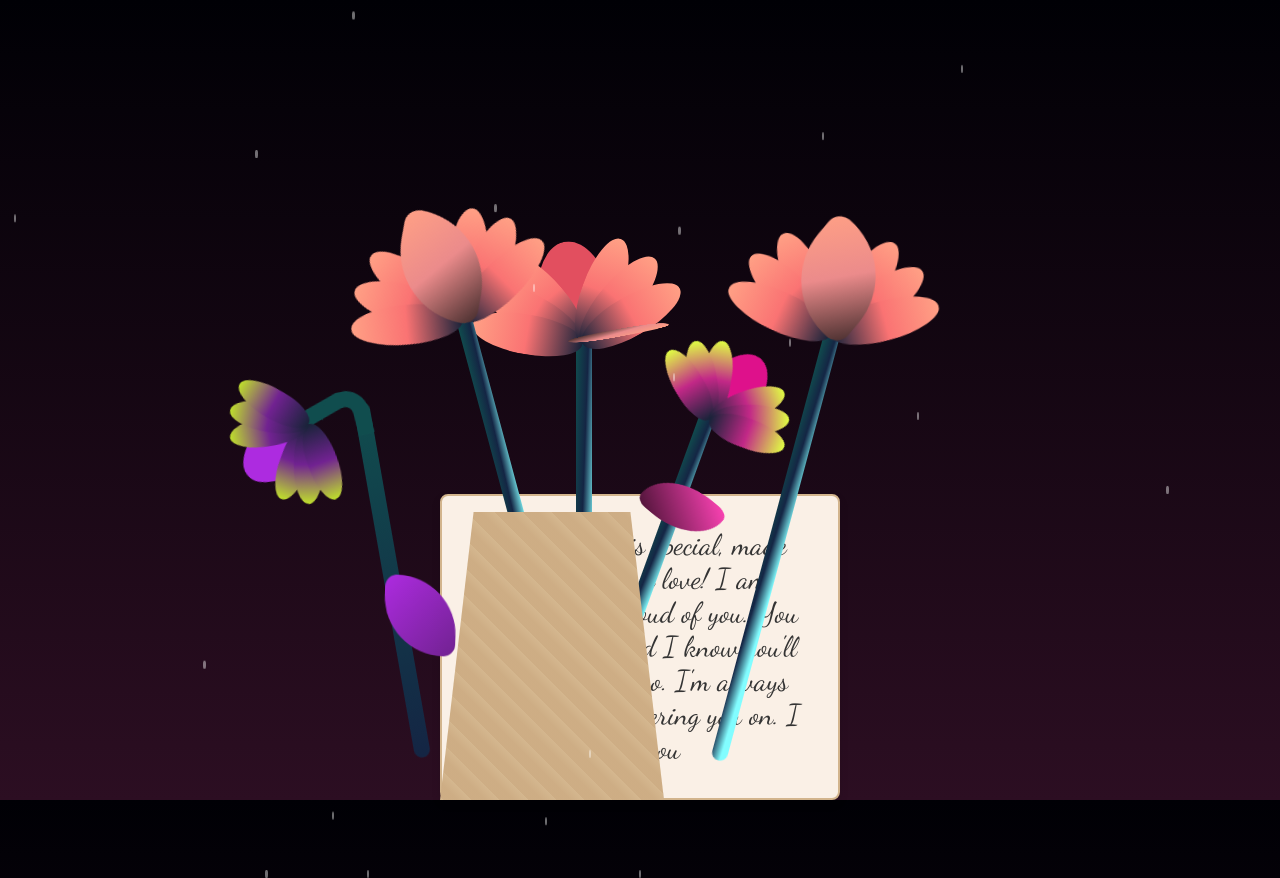
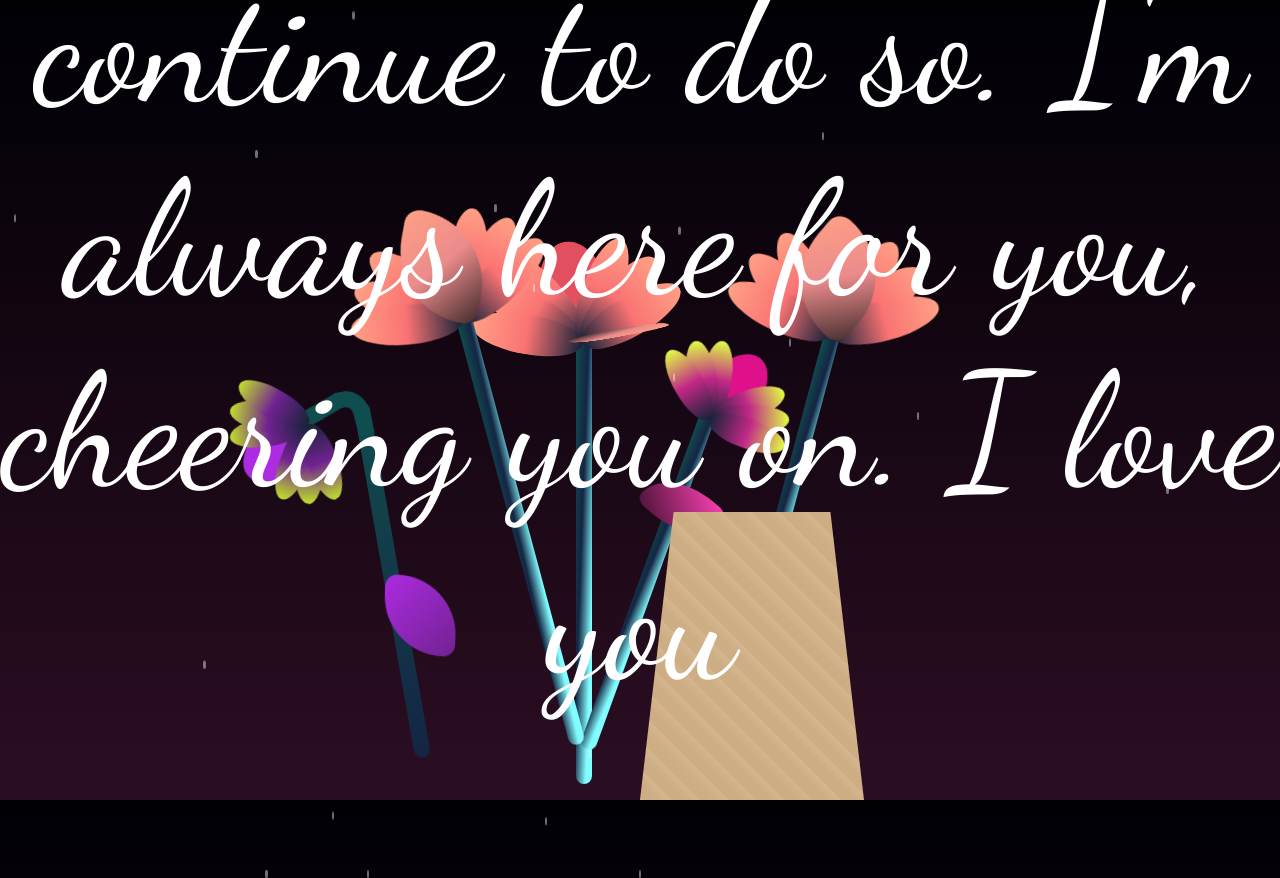
Before and after one commit to Cloudzisbot/congratsv2, a plain HTML site: page index.html in a window 1280 px wide. Drawn offline with nearby package versions, Linux system fonts and the light colour scheme.

Commit message:
Update styles.css

```diff
--- a/styles.css
+++ b/styles.css
@@ -125,29 +125,15 @@ h1 {
 
 /* Special Note Styling */
 .special-note {
-  width: 80%;
-  max-width: 400px;
-  background-color: #faf0e6; /* Light parchment color */
-  border: 2px solid #d2b48c; /* Light brown border for letter effect */
-  padding: 2rem;
-  margin-top: 1rem;
-  font-size: 1.8rem;
+  color: white;
+  font-size: 10rem;
   font-family: "Dancing Script", cursive;
-  color: #333;
+  position: absolute;
+  bottom: 10%;
+  width: 100%;
   text-align: center;
-  border-radius: 8px;
-  box-shadow: 0px 4px 10px rgba(0, 0, 0, 0.1);
-  cursor: pointer;
-  transition: transform 0.2s, background-color 0.2s;
-}
-
-.special-note:hover {
-  background-color: #f5deb3; /* Darken on hover */
-  transform: scale(1.05);
-}
-
-.special-note:active {
-  transform: scale(1);
+  opacity: 0;
+  animation: fadeIn 2s ease 3s forwards;
 }
 
 @keyframes fadeIn {
```
